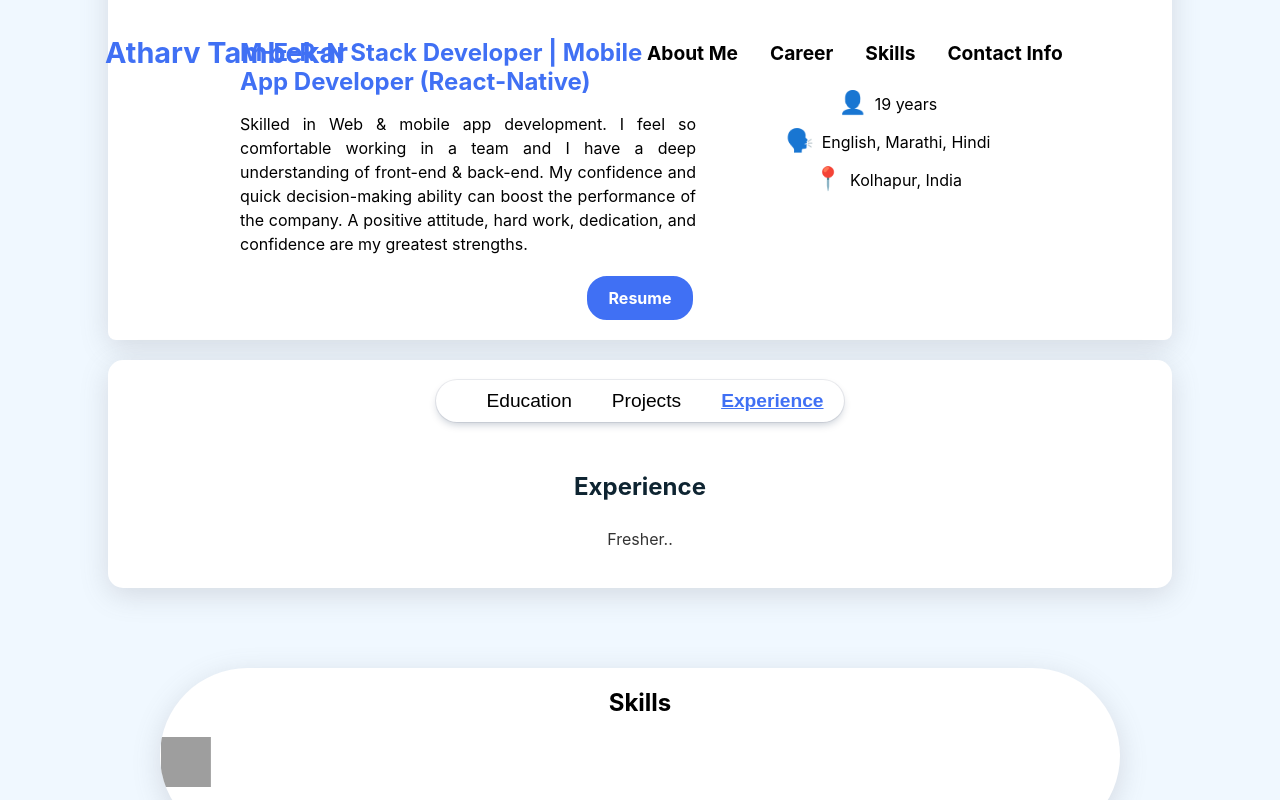
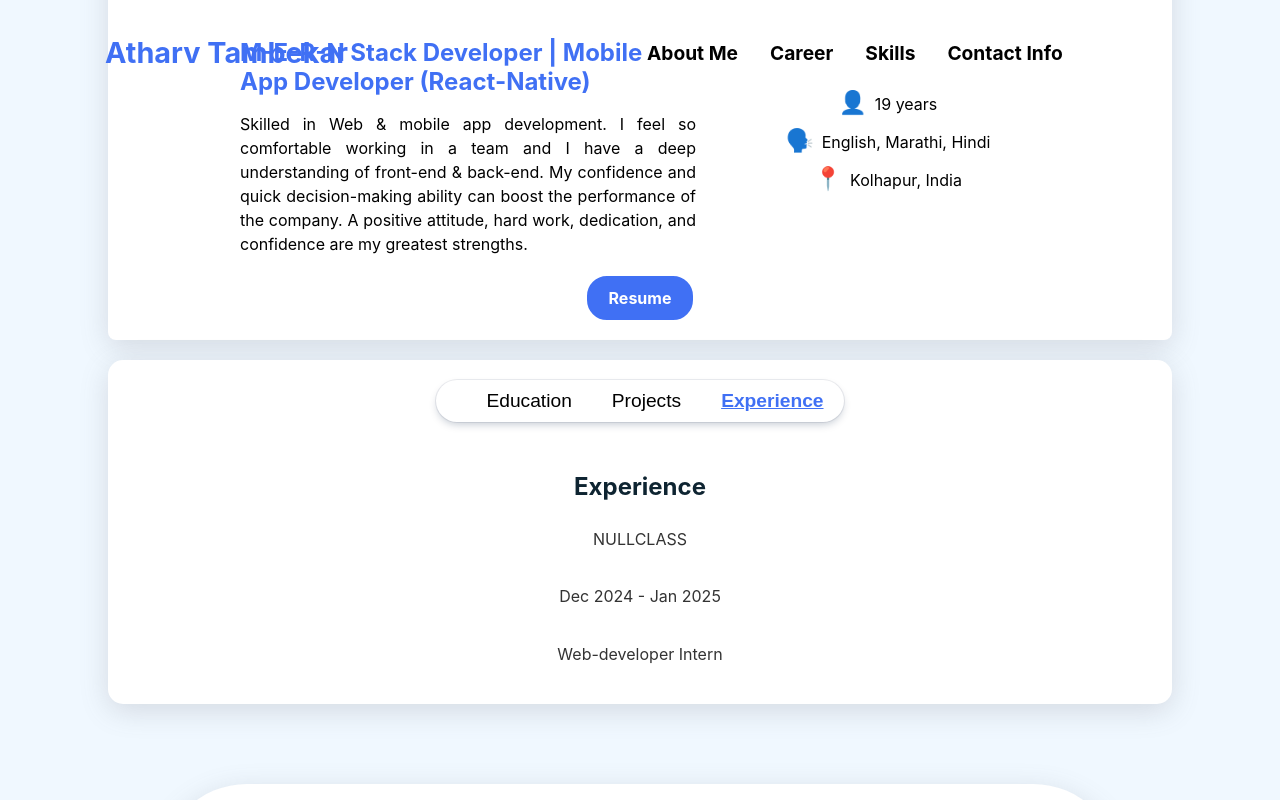
Before and after one commit to Atharv-28/portfolio, a React (Create React App) app: page / in a window 1280 px wide. Both pictures are taken after a click on the button "Experience". Shown: the part 625-1425 px from the top of the page. Built offline with nearby package versions, Linux system fonts and the light colour scheme; grey boxes are pictures that could not be loaded.

Commit message:
Exp base added

```diff
--- a/src/components/career.js
+++ b/src/components/career.js
@@ -49,7 +49,9 @@ const Career = () => {
         {activeTab === "experience" && (
           <div className="edu">
             <h2>Experience</h2>
-            <p>Fresher..</p>
+            <p>NULLCLASS</p>
+            <p>Dec 2024 - Jan 2025</p>
+            <p>Web-developer Intern</p>
           </div>
         )}
       </div>
```
